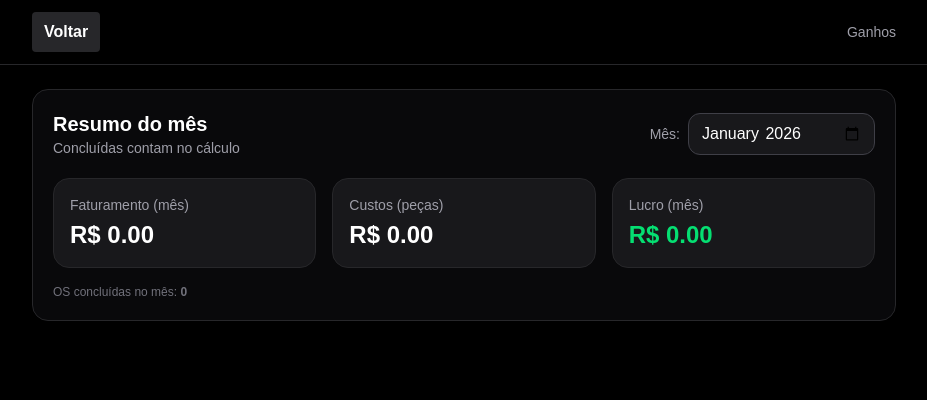
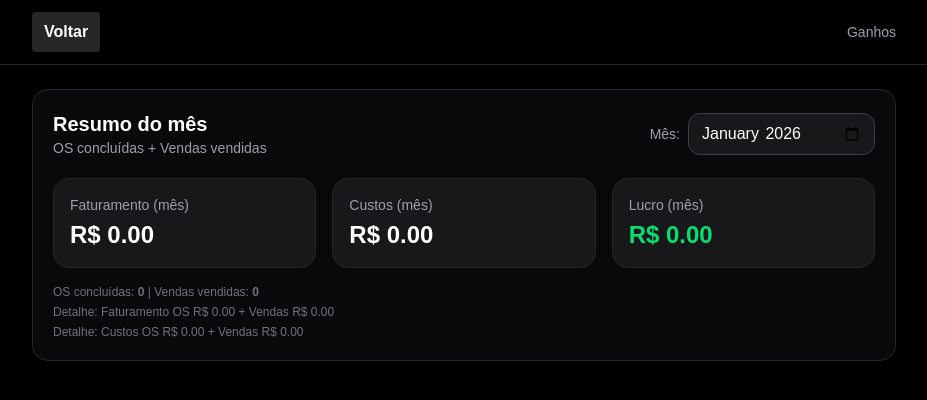
Before and after one commit to jhonatanlorran51-bit/king-os-web, a Next.js app: page /ganhos in a window 1280 px wide. Shown: the top 400 px of the page, without its empty margins (176-1103 px from the left). Built offline with nearby package versions, Linux system fonts and the light colour scheme; no server answers; the database is empty.

Commit message:
Update page.tsx

```diff
--- a/app/ganhos/page.tsx
+++ b/app/ganhos/page.tsx
@@ -15,21 +15,43 @@ function monthKey(d = new Date()) {
   return `${y}-${m}`;
 }
 
+function inMonth(docData: any, inicio: number, fim: number) {
+  const dt =
+    docData?.criadoEm?.toDate?.() ||
+    docData?.concluidoEm?.toDate?.() ||
+    docData?.vendidoEm?.toDate?.() ||
+    (docData?.criadoEm instanceof Date ? docData.criadoEm : null) ||
+    null;
+
+  const t = dt ? dt.getTime() : null;
+  return typeof t === "number" && t >= inicio && t < fim;
+}
+
 export default function GanhosPage() {
   const router = useRouter();
+
   const [ordens, setOrdens] = useState<any[]>([]);
+  const [vendas, setVendas] = useState<any[]>([]);
   const [carregando, setCarregando] = useState(true);
 
   const [mes, setMes] = useState(monthKey());
 
   useEffect(() => {
     setCarregando(true);
-    const unsub = onSnapshot(collection(db, "ordens"), (snap) => {
-      const lista = snap.docs.map((d) => ({ id: d.id, ...(d.data() as any) }));
-      setOrdens(lista);
+
+    const unsubOrdens = onSnapshot(collection(db, "ordens"), (snap) => {
+      setOrdens(snap.docs.map((d) => ({ id: d.id, ...(d.data() as any) })));
+    });
+
+    const unsubVendas = onSnapshot(collection(db, "vendas"), (snap) => {
+      setVendas(snap.docs.map((d) => ({ id: d.id, ...(d.data() as any) })));
       setCarregando(false);
     });
-    return () => unsub();
+
+    return () => {
+      unsubOrdens();
+      unsubVendas();
+    };
   }, []);
 
   const resumo = useMemo(() => {
@@ -37,30 +59,64 @@ export default function GanhosPage() {
     const inicio = new Date(yy, mm - 1, 1).getTime();
     const fim = new Date(yy, mm, 1).getTime();
 
-    const doMes = ordens.filter((o) => {
-      const dt = o?.criadoEm?.toDate ? o.criadoEm.toDate() : o?.criadoEm instanceof Date ? o.criadoEm : null;
-      const t = dt ? dt.getTime() : null;
-      return typeof t === "number" && t >= inicio && t < fim;
-    });
+    // OS concluídas
+    const ordensMes = ordens.filter((o) => inMonth(o, inicio, fim));
+    const concluidas = ordensMes.filter((o) => o.status === "Concluído");
 
-    const concluidas = doMes.filter((o) => o.status === "Concluído");
+    const faturamentoOS = concluidas.reduce(
+      (acc, o) => acc + (typeof o.valorTotal === "number" ? o.valorTotal : 0),
+      0
+    );
+    const custosOS = concluidas.reduce(
+      (acc, o) => acc + (typeof o.valorPeca === "number" ? o.valorPeca : 0),
+      0
+    );
+    const lucroOS = concluidas.reduce(
+      (acc, o) => acc + (typeof o.lucro === "number" ? o.lucro : 0),
+      0
+    );
 
-    const faturamento = concluidas.reduce((acc, o) => acc + (typeof o.valorTotal === "number" ? o.valorTotal : 0), 0);
-    const custos = concluidas.reduce((acc, o) => acc + (typeof o.valorPeca === "number" ? o.valorPeca : 0), 0);
-    const lucro = concluidas.reduce((acc, o) => acc + (typeof o.lucro === "number" ? o.lucro : 0), 0);
+    // Vendas vendidas
+    const vendasMes = vendas.filter((v) => inMonth(v, inicio, fim));
+    const vendidas = vendasMes.filter((v) => v.status === "Vendido");
+
+    const faturamentoVendas = vendidas.reduce(
+      (acc, v) => acc + (typeof v.valorVendido === "number" ? v.valorVendido : 0),
+      0
+    );
+
+    const custosVendas = vendidas.reduce((acc, v) => {
+      const a = typeof v.valorAparelho === "number" ? v.valorAparelho : 0;
+      const p = typeof v.valorPecas === "number" ? v.valorPecas : 0;
+      return acc + a + p;
+    }, 0);
+
+    const lucroVendas = vendidas.reduce(
+      (acc, v) => acc + (typeof v.lucro === "number" ? v.lucro : 0),
+      0
+    );
 
     return {
-      totalConcluidas: concluidas.length,
-      faturamento,
-      custos,
-      lucro,
-      concluidas,
+      totalOS: concluidas.length,
+      totalVendas: vendidas.length,
+
+      faturamento: faturamentoOS + faturamentoVendas,
+      custos: custosOS + custosVendas,
+      lucro: lucroOS + lucroVendas,
+
+      detalhes: {
+        faturamentoOS,
+        faturamentoVendas,
+        custosOS,
+        custosVendas,
+        lucroOS,
+        lucroVendas,
+      },
     };
-  }, [ordens, mes]);
+  }, [ordens, vendas, mes]);
 
   return (
     <main className="min-h-screen bg-black text-white">
-      {/* topo: só voltar */}
       <header className="sticky top-0 z-10 bg-black/80 backdrop-blur border-b border-zinc-800">
         <div className="max-w-4xl mx-auto px-4 py-3 flex items-center justify-between">
           <button
@@ -78,7 +134,7 @@ export default function GanhosPage() {
           <div className="flex flex-wrap gap-3 items-center justify-between">
             <div>
               <p className="text-xl font-extrabold">Resumo do mês</p>
-              <p className="text-zinc-400 text-sm">Concluídas contam no cálculo</p>
+              <p className="text-zinc-400 text-sm">OS concluídas + Vendas vendidas</p>
             </div>
 
             <div className="flex items-center gap-2">
@@ -95,6 +151,7 @@ export default function GanhosPage() {
           {carregando ? (
             <p className="text-zinc-400 mt-4">Carregando...</p>
           ) : (
+            <>
               <div className="grid grid-cols-1 md:grid-cols-3 gap-4 mt-5">
                 <div className="bg-zinc-900 border border-zinc-800 rounded-2xl p-4">
                   <p className="text-zinc-400 text-sm">Faturamento (mês)</p>
@@ -102,7 +159,7 @@ export default function GanhosPage() {
                 </div>
 
                 <div className="bg-zinc-900 border border-zinc-800 rounded-2xl p-4">
-                <p className="text-zinc-400 text-sm">Custos (peças)</p>
+                  <p className="text-zinc-400 text-sm">Custos (mês)</p>
                   <p className="text-2xl font-extrabold mt-1">{formatBRL(resumo.custos)}</p>
                 </div>
 
@@ -111,12 +168,17 @@ export default function GanhosPage() {
                   <p className="text-2xl font-extrabold mt-1 text-green-400">{formatBRL(resumo.lucro)}</p>
                 </div>
               </div>
-          )}
 
-          {!carregando && (
-            <p className="text-zinc-500 text-xs mt-4">
-              OS concluídas no mês: <b>{resumo.totalConcluidas}</b>
+              <div className="mt-4 text-xs text-zinc-500 space-y-1">
+                <p>OS concluídas: <b>{resumo.totalOS}</b> | Vendas vendidas: <b>{resumo.totalVendas}</b></p>
+                <p>
+                  Detalhe: Faturamento OS {formatBRL(resumo.detalhes.faturamentoOS)} + Vendas {formatBRL(resumo.detalhes.faturamentoVendas)}
                 </p>
+                <p>
+                  Detalhe: Custos OS {formatBRL(resumo.detalhes.custosOS)} + Vendas {formatBRL(resumo.detalhes.custosVendas)}
+                </p>
+              </div>
+            </>
           )}
         </div>
       </div>
```
Lines whose indentation alone changed are shown as unchanged.
